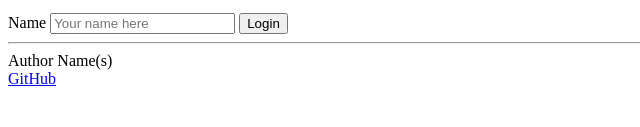
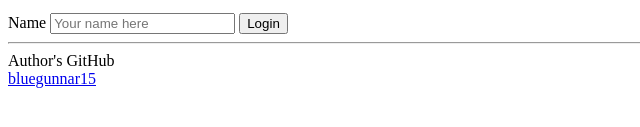
Before and after one commit to bluegunnar15/simon, a plain HTML site: page index.html in a window 1280 px wide. Shown: the part 277-404 px from the top of the page, 0-640 px from the left. Drawn offline with Linux system fonts and the light colour scheme.

Commit message:
Updated github link

```diff
--- a/index.html
+++ b/index.html
@@ -1,5 +1,6 @@
 <!DOCTYPE html>
 <html lang="en">
+
 <head>
   <meta charset="UTF-8" />
   <!-- Tell browsers not to scale the viewport automatically -->
@@ -7,6 +8,7 @@
   <title>Simon</title>
   <link rel="icon" href="favicon.ico" />
 </head>
+
 <body>
   <!-- Use header, main, and footer elements to give semantic structure -->
   <header>
@@ -39,9 +41,10 @@
 
   <footer>
     <hr />
-      <span class="text-reset">Author Name(s)</span>
+    <span class="text-reset">Author's GitHub</span>
     <br />
-      <a href="https://github.com/webprogramming260/simon-html">GitHub</a>
+    <a href="https://github.com/bluegunnar15/simon">bluegunnar15</a>
   </footer>
 </body>
+
 </html>
```
Lines whose indentation alone changed are shown as unchanged.
